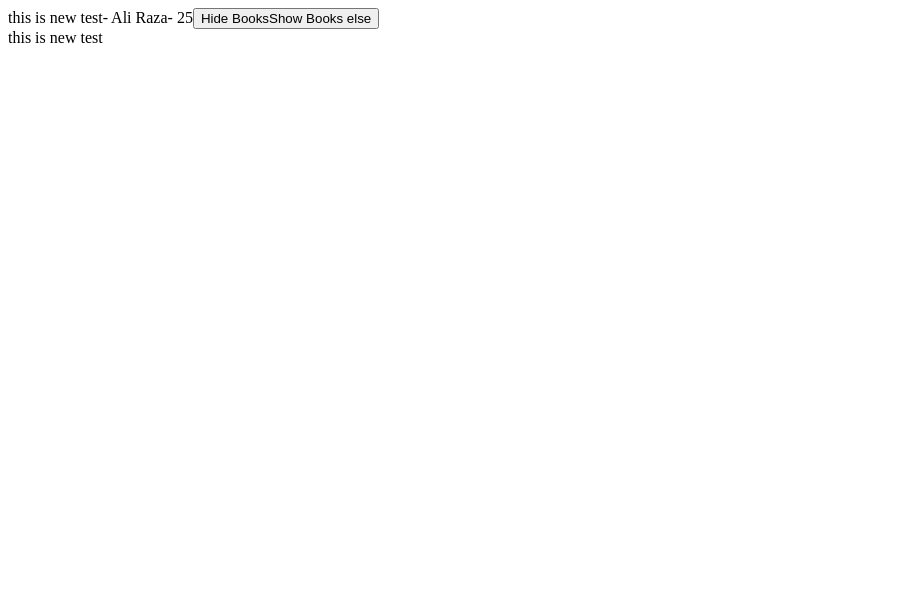
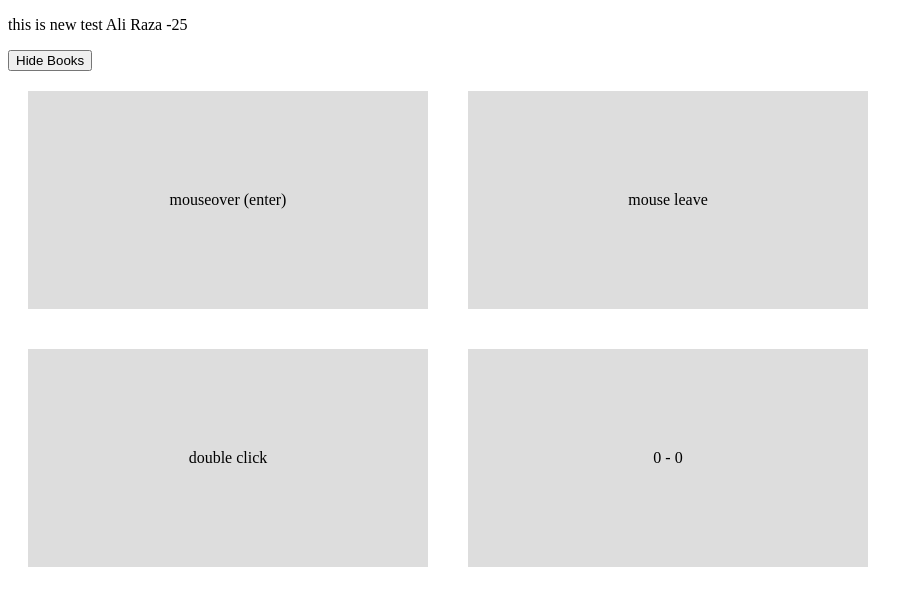
Before and after one commit to alirza143/vue-js, a plain HTML site: page index.html in a window 1280 px wide. Shown: the whole page, without its empty margins (0-923 px from the left). Drawn offline with nearby package versions, Linux system fonts and the light colour scheme.

Commit message:
handle different mouse event

```diff
--- a/app.js
+++ b/app.js
@@ -6,11 +6,24 @@ const app = Vue.createApp({
             title : "this is new test",
             author : "Ali Raza",
             age : "25",
+            x:0,
+            y:0
         }
     },
     methods : {
         toggleShowBooks(){
             this.showBooks = !this.showBooks;
+        },
+
+        handleEvent(e,data){
+            console.log(e.type);
+            if(data){
+                console.log(data)
+            }
+        },
+        handleMouseMove(e){
+            this.x = e.offsetX;
+            this.y = e.offsetY;
         }
     }
 });
--- a/index.html
+++ b/index.html
@@ -6,26 +6,33 @@
     <meta name="viewport" content="width=device-width, initial-scale=1.0">
     <title>Learning Vue</title>
     <script src="https://unpkg.com/vue@next"></script>
+    <style>
+        .box {
+        padding: 100px 0;
+        width: 400px;
+        text-align: center;
+        background: #ddd;
+        margin: 20px;
+        display: inline-block;
+        }
+        </style>
 </head>
 <body>
 
     <div id="app">
-
-        <!-- v-if remove the dom element complete and inject it on true -->
-        <span v-if="showBooks">{{title}}</span>
-        <span v-if="true">- {{author}}</span>
-        <span v-if="true">- {{age}}</span>
-
+        <div v-if="showBooks">
+            <p>{{title}} {{ author }} -{{ age }}</p>
+        </div>
         <button @click="toggleShowBooks">
             <span v-if="showBooks">Hide Books</span>
-            <span v-if="!showBooks">Show Books</span>
-            <!-- we can use else also -->
-            <span v-else>Show Books else</span>
+            <span v-else>Show Books</span>
         </button>
-
-        <!-- this only use css to display and display-none -->
-        <div v-show="showBooks">{{title}}</div>
-
+        <br>
+        <!-- mouse events -->
+        <div class="box" @mouseover="handleEvent($event,8 )">mouseover (enter)</div>
+        <div class="box" @mouseleave="handleEvent">mouse leave</div>
+        <div class="box" @dblclick="handleEvent">double click</div>
+        <div class="box" @mousemove="handleMouseMove">{{x}} - {{y}}</div>
     </div>
     <script src="app.js"></script>
 </body>
```
